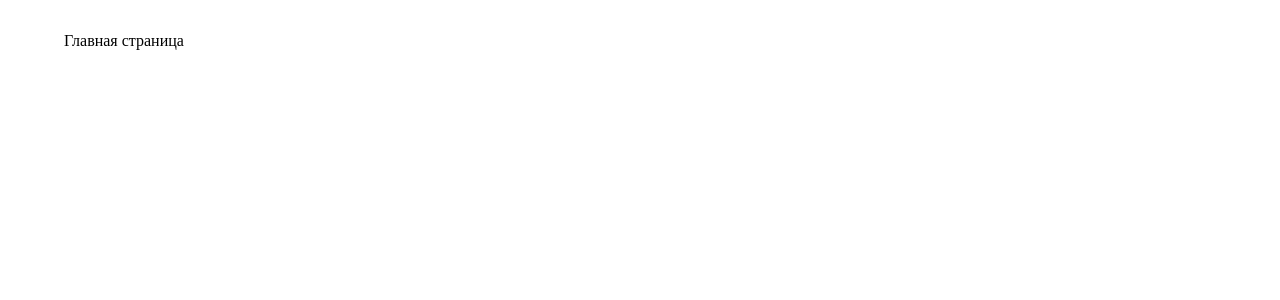
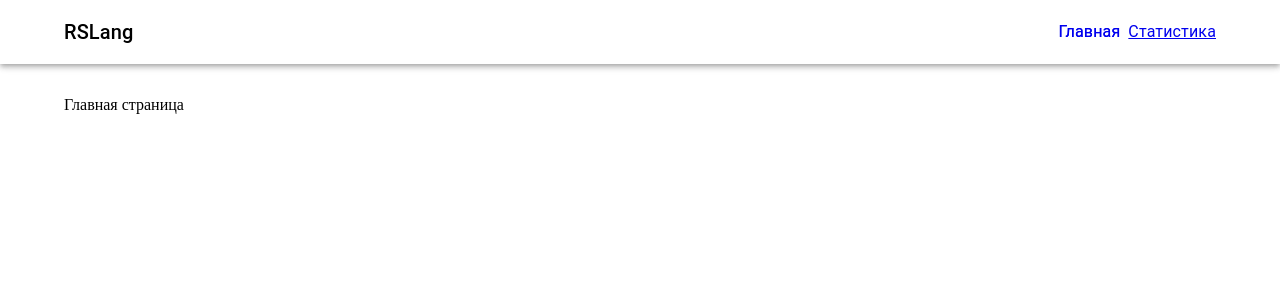
Before and after one commit to Rarity110/RSLang, a React (Create React App) app in the folder rslang/: page / in a window 1280 px wide. Shown: the top 300 px of the page. Built offline with nearby package versions, Linux system fonts and the light colour scheme.

Commit message:
feat: add header component, add main navigation component

```diff
--- /dev/null
+++ b/rslang/src/components/Header/Header.module.scss
@@ -0,0 +1,13 @@
+.header {
+
+  &Toolbar {
+    justify-content: space-between;
+
+    &:global.MuiToolbar-root {
+      padding: 0;
+    }
+  }
+
+  &Title {
+  }
+}
--- /dev/null
+++ b/rslang/src/components/Header/Header.tsx
@@ -0,0 +1,24 @@
+import React from 'react';
+import { AppBar, Container, Toolbar, Typography } from '@mui/material';
+import MainNav from '../MainNav/MainNav';
+import classes from './Header.module.scss';
+
+const Header = () => {
+  return (
+    <AppBar color="transparent" position="sticky" className={classes.header}>
+      <Container>
+        <Toolbar className={classes.headerToolbar}>
+          <Typography variant="h6" component="h1" className={classes.headerTitle}>
+            RSLang
+          </Typography>
+
+          <MainNav />
+
+          {/* TODO: user info */}
+        </Toolbar>
+      </Container>
+    </AppBar>
+  );
+};
+
+export default Header;
--- /dev/null
+++ b/rslang/src/components/MainNav/MainNav.module.scss
@@ -0,0 +1,13 @@
+.nav {
+  display: flex;
+  gap: var(--spacing);
+
+  &ItemActive {
+    text-decoration: none;
+    text-shadow: 0 0 0 currentColor;
+    cursor: default;
+  }
+
+  &ItemInactive {
+  }
+}
--- /dev/null
+++ b/rslang/src/components/MainNav/MainNav.tsx
@@ -0,0 +1,24 @@
+import React from 'react';
+import { NavLink } from 'react-router-dom';
+import { Typography } from '@mui/material';
+import navigationList from '../../consts/navigationList';
+import classes from './MainNav.module.scss';
+
+const MainNav = () => {
+  return (
+    <nav className={classes.nav}>
+      {navigationList.map((item) => (
+        <NavLink
+          key={item.id}
+          to={item.link}
+          className={({ isActive }) =>
+            isActive ? classes.navItemActive : classes.navItemInactive
+          }>
+          <Typography component="span">{item.title}</Typography>
+        </NavLink>
+      ))}
+    </nav>
+  );
+};
+
+export default MainNav;
--- /dev/null
+++ b/rslang/src/consts/navigationList.ts
@@ -0,0 +1,20 @@
+interface NavigationItem {
+  readonly id: number;
+  readonly title: string;
+  readonly link: string;
+}
+
+const navigationList: NavigationItem[] = [
+  {
+    id: 1,
+    title: 'Главная',
+    link: '/'
+  },
+  {
+    id: 2,
+    title: 'Статистика',
+    link: '/statistics'
+  }
+];
+
+export default navigationList;
--- a/rslang/src/pages/HomePage.tsx
+++ b/rslang/src/pages/HomePage.tsx
@@ -1,9 +1,11 @@
 import React from 'react';
 import { Box, Container } from '@mui/material';
+import Header from '../components/Header/Header';
 
 const HomePage = () => {
   return (
     <>
+      <Header />
       <Container>
         <Box mt={4}>Главная страница</Box>
       </Container>
--- a/rslang/src/pages/StatisticsPage.tsx
+++ b/rslang/src/pages/StatisticsPage.tsx
@@ -1,9 +1,11 @@
 import React from 'react';
 import { Box, Container } from '@mui/material';
+import Header from '../components/Header/Header';
 
 const StatisticsPage = () => {
   return (
     <>
+      <Header />
       <Container>
         <Box mt={4}>Статистика</Box>
       </Container>
```
